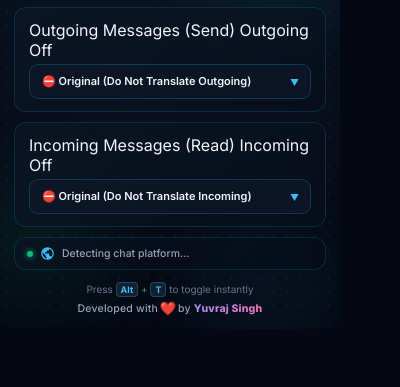
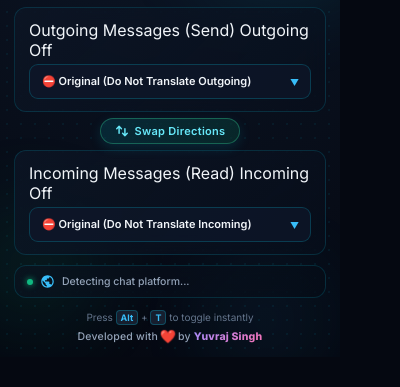
Before and after one commit to SINGH0883/TransNova, a browser extension: page popup/popup.html in a window 400 px wide. Shown: the part 121-508 px from the top of the page. Drawn offline with Linux system fonts and the light colour scheme.

Commit message:
feat: add interactive Swap Directions button between Outgoing and Incoming cards

```diff
--- a/popup/popup.css
+++ b/popup/popup.css
@@ -297,6 +297,56 @@ body {
   box-shadow: 0 2px 6px rgba(0, 0, 0, 0.3);
 }
 
+/* ── Swap / Exchange Button ───────────────────────────────── */
+.swap-row {
+  display: flex;
+  align-items: center;
+  justify-content: center;
+  margin: -4px 0;
+  position: relative;
+  z-index: 2;
+}
+
+.swap-btn {
+  display: inline-flex;
+  align-items: center;
+  justify-content: center;
+  gap: 6px;
+  padding: 5px 14px;
+  border-radius: 20px;
+  background: linear-gradient(135deg, rgba(6, 182, 212, 0.15), rgba(16, 185, 129, 0.15));
+  border: 1px solid rgba(52, 211, 153, 0.35);
+  color: #67e8f9;
+  font-family: inherit;
+  font-size: 11px;
+  font-weight: 600;
+  letter-spacing: 0.3px;
+  cursor: pointer;
+  box-shadow: 0 4px 12px rgba(6, 182, 212, 0.15);
+  backdrop-filter: blur(8px);
+  transition: all 0.25s cubic-bezier(0.34, 1.56, 0.64, 1);
+}
+
+.swap-btn:hover {
+  background: linear-gradient(135deg, rgba(6, 182, 212, 0.3), rgba(16, 185, 129, 0.3));
+  border-color: rgba(52, 211, 153, 0.6);
+  color: #a5f3fc;
+  box-shadow: 0 6px 18px rgba(6, 182, 212, 0.3);
+  transform: scale(1.05);
+}
+
+.swap-btn:active {
+  transform: scale(0.95);
+}
+
+.swap-icon {
+  transition: transform 0.4s cubic-bezier(0.34, 1.56, 0.64, 1);
+}
+
+.swap-icon.spinning {
+  transform: rotate(180deg);
+}
+
 /* ── Custom Select Dropdowns ──────────────────────────────── */
 .card--setting {
   padding: 12px 14px;
--- a/popup/popup.html
+++ b/popup/popup.html
@@ -67,6 +67,17 @@
       </div>
     </div>
 
+    <!-- Swap / Exchange Directions Button -->
+    <div class="swap-row">
+      <button class="swap-btn" id="swapModesBtn" title="Exchange Outgoing & Incoming Modes">
+        <svg width="14" height="14" viewBox="0 0 24 24" fill="none" stroke="currentColor" stroke-width="2.5" stroke-linecap="round" stroke-linejoin="round" class="swap-icon">
+          <path d="M7 16V4M7 4L3 8M7 4L11 8"/>
+          <path d="M17 8V20M17 20L21 16M17 20L13 16"/>
+        </svg>
+        <span>Swap Directions</span>
+      </button>
+    </div>
+
     <!-- Incoming (Read As) Selection Card -->
     <div class="card card--setting">
       <div class="card-header-row">
--- a/popup/popup.js
+++ b/popup/popup.js
@@ -135,8 +135,26 @@ document.addEventListener('DOMContentLoaded', async () => {
     });
   });
 
+  const swapModesBtn = document.getElementById('swapModesBtn');
+
   sendModeSelect.addEventListener('change', saveSettings);
   readModeSelect.addEventListener('change', saveSettings);
+
+  if (swapModesBtn) {
+    swapModesBtn.addEventListener('click', async () => {
+      const temp = sendModeSelect.value;
+      sendModeSelect.value = readModeSelect.value;
+      readModeSelect.value = temp;
+
+      const icon = swapModesBtn.querySelector('.swap-icon');
+      if (icon) {
+        icon.classList.add('spinning');
+        setTimeout(() => icon.classList.remove('spinning'), 400);
+      }
+
+      await saveSettings();
+    });
+  }
 
   // ── Initialize ─────────────────────────────────────────────
   await loadSettings();
```
